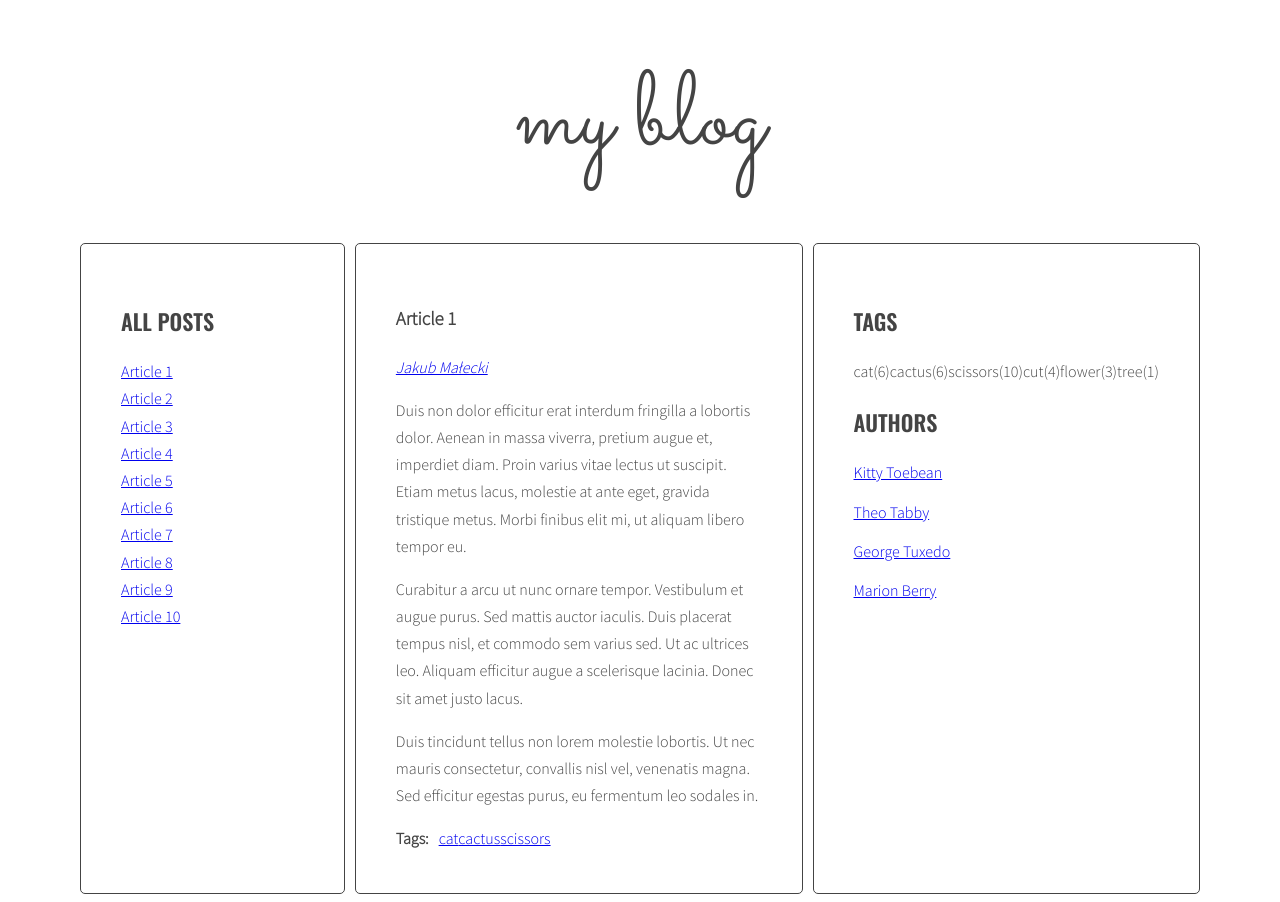
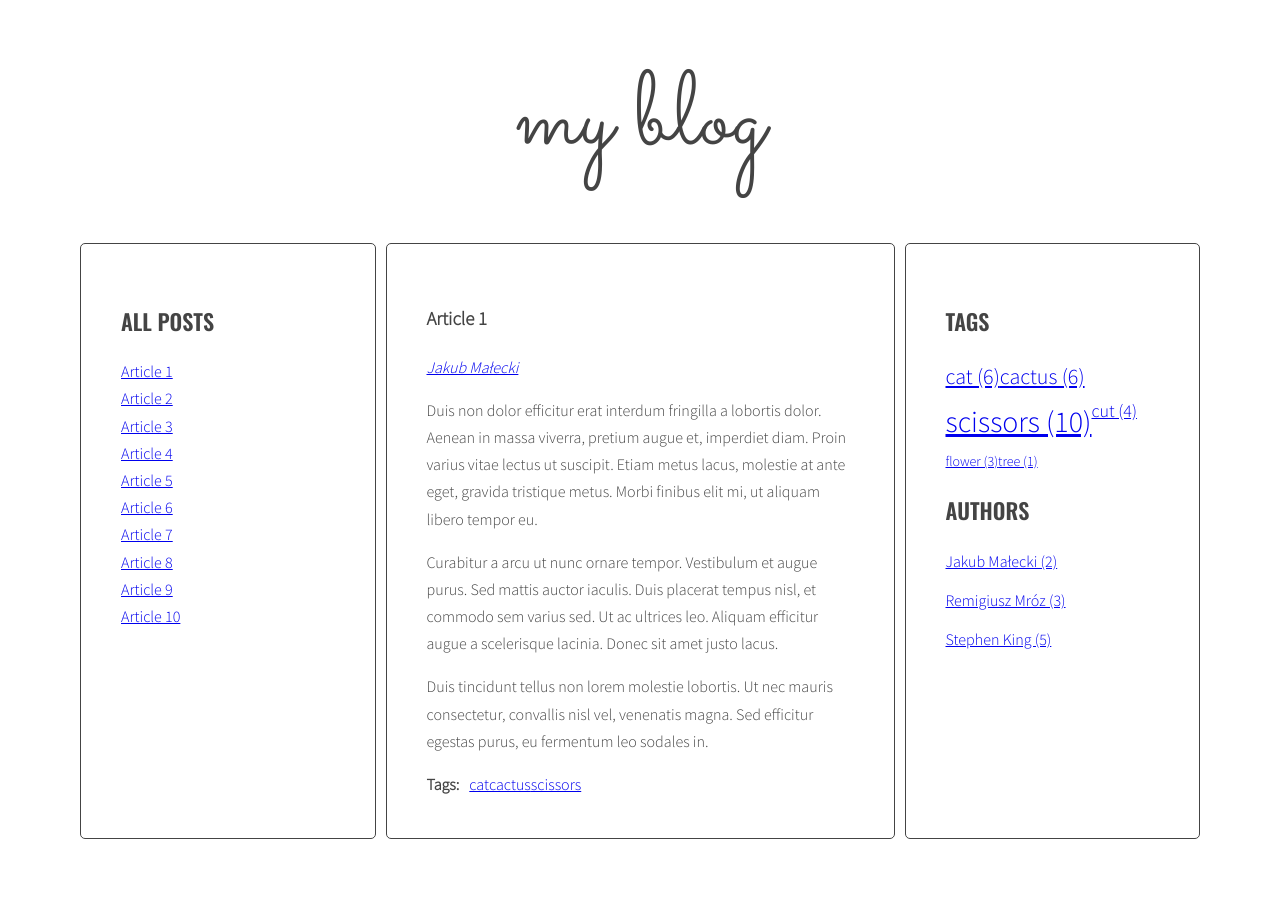
Before and after one commit to PGrunwald/javascript-blog, a website: page index.html in a window 1280 px wide. After the commit the page ends 847 px from the top, so only its background shows below. Drawn offline with nearby package versions, Linux system fonts and the light colour scheme.

Commit message:
Add generateAuthors function

```diff
--- a/index.html
+++ b/index.html
@@ -196,25 +196,7 @@
                   </ul>
                   <h2 class="section-title">Authors</h2>
                   <ul class="list authors">
-                    <li>
-                      <a href="#">
-                        <span class="author-name">Kitty Toebean</span>
-                      </a>
-                    </li>
-                    <li>
-                      <a href="#">
-                        <span class="author-name">Theo Tabby</span>
-                      </a>
-                    </li>
-                    <li>
-                      <a href="#">
-                        <span class="author-name">George Tuxedo</span>
-                      </a>
-                    </li>
-                    <li>
-                      <a href="#">
-                        <span class="author-name">Marion Berry</span>
-                      </a>
+
                     </li>
                   </ul>
                 </aside>
--- a/js/script.js
+++ b/js/script.js
@@ -6,6 +6,7 @@ const optArticleSelector = '.post',
   optArticleTagsSelector = '.post-tags .list',
   optArticleAuthorsSelector = '.post-author',
   optTagsListSelector = '.tag.list',
+  optAuthorsListSelector='.author.list',
   optCloudClassCount=5,
   optCloudClassPrefix='tag-size-',
   titleList = document.querySelector(optTitleListSelector),
@@ -18,30 +19,24 @@ function titleClickHandler(event) {
   event.preventDefault();
   const clickedElement = this;
 
-  /* remove class 'active' from all article links  */
   const activeLinks = document.querySelectorAll('.titles a.active');
 
   for (const activeLink of activeLinks) {
     activeLink.classList.remove('active');
   }
 
-  /* add class 'active' to the clicked link */
   clickedElement.classList.add('active');
 
-  /* remove class 'active' from all articles */
   const activeArticles = document.querySelectorAll('.posts .active');
 
   for (const activeArticle of activeArticles) {
     activeArticle.classList.remove('active');
   }
 
-  /* get 'href' attribute from the clicked link */
   const articleSelector = clickedElement.getAttribute('href');
 
-  /* find the correct article using the selector (value of 'href' attribute) */
   const targetArticle = document.querySelector(articleSelector)
 
-  /* add class 'active' to the correct article */
   targetArticle.classList.add('active');
 }
 
@@ -53,25 +48,19 @@ function clearTitles() {
 function generateTitleLinks(customSelector = '') {
   const articles = document.querySelectorAll(optArticleSelector + customSelector);
 
-  /* remove contents of titleList */
   clearTitles();
 
   let html = '';
 
-  /* for each article */
   for (const article of articles) {
-    /* get the article id */
+
     const articleId = article.getAttribute('id');
 
-    /* find the title element */
     const articleTitle = article.querySelector(optTitleSelector).innerHTML;
 
-    /* create HTML of the link */
     const linkHTML = '<li><a href="#' + articleId + '"><span>' + articleTitle + '</span></a></li>';
 
-    /* insert link into titleList */
     html = html + linkHTML;
-
   }
 
   titleList.innerHTML = html;
@@ -99,30 +88,37 @@ function calculateTagsParams(tags) {
     else if (tags[tag] < params.min) {
       params.min = tags[tag]
     }
-    // console.log(tag + 'is used' + tags[tag] + 'times');
   }
-
   return params;
 }
 
 function calculateTagClass(count,params){
 
+  if(count === 1 && params.min === 1) {
+    return optCloudClassPrefix + 1
+  } else {
+  const normalizedCount = count - params.min;
+  const normalizedMax = params.max - params.min;
+  const percentage = normalizedCount / normalizedMax;
+  const classNumber = Math.floor( percentage * (optCloudClassCount - 1) + 1 );
+
+  return optCloudClassPrefix + classNumber  ;
+  }
 }
 
 function generateTags() {
   let allTags = {};
 
-  /* START LOOP: for every article: */
   for (const article of articles) {
-    /* find tags wrapper */
+
     const tagsWrapper = article.querySelector(optArticleTagsSelector);
-    /* make html variable with empty string */
+
     let html = '';
-    /* get tags from data-tags attribute */
+
     const articleTags = article.getAttribute('data-tags');
-    /* split tags into array */
+
     const articleTagsArray = articleTags.split(' ');
-    /* START LOOP: for each tag */
+
     for (let tag of articleTagsArray) {
 
       const linkHTML = '<li><a href="#tag-' + tag + '"><span>' + tag + '</span></a></li>';
@@ -143,7 +139,7 @@ function generateTags() {
 
       let allTagsHTML = '';
       for (let tag in allTags) {
-        allTagsHTML += tag + '(' + allTags[tag] + ')';
+        allTagsHTML += '<li><a class="'+calculateTagClass(allTags[tag], tagsParams)+'" href="#tag-' + tag + '"><span>' + tag + ' (' + allTags[tag] + ')</span></a></li>';
       }
 
       tagList.innerHTML = allTagsHTML
@@ -154,65 +150,74 @@ function generateTags() {
 generateTags();
 
 function tagClickHandler(event) {
-  /* prevent default action for this event */
+
   event.preventDefault();
-  /* make new constant named "clickedElement" and give it the value of "this" */
+
   const clickedElement = this;
 
-  /* make a new constant "href" and read the attribute "href" of the clicked element */
   const href = clickedElement.getAttribute('href');
 
-  /* make a new constant "tag" and extract tag from the "href" constant */
   const tag = href.replace('#tag-', '');
-  /* find all tag links with class active */
+
   const tagLinks = document.querySelectorAll('a.active[href^="#tag-"]');
 
-  /* START LOOP: for each active tag link */
   for (const tagLink of tagLinks) {
-    /* remove class active */
+
     tagLink.classList.remove('active');
-    /* END LOOP: for each active tag link */
   }
 
-  /* find all tag links with "href" attribute equal to the "href" constant */
   const tagLinkshref = document.querySelectorAll('a[href="' + href + '"]')
-  /* START LOOP: for each found taaddg link */
 
   for (const tagLinkhref of tagLinkshref) {
-    /* add class active */
+
     tagLinkhref.classList.add('active');
   }
 
-  console.log('[data-tags~="' + tag + '"]');
-  /* END LOOP: for each found tag link *
-  /* execute function "generateTitleLinks" with article selector as argument */
   generateTitleLinks('[data-tags~="' + tag + '"]');
 }
 
 function addClickListenersToTags() {
-  /* find all links to tags */
 
   const tags = document.querySelectorAll('a[href^="#tag-"]');
-  console.log(tags);
-  /* START LOOP: for each link */
+
   for (const tag of tags) {
     tag.addEventListener('click', tagClickHandler);
   }
 }
+addClickListenersToTags()
 
 function generateAuthors() {
+
+  let allAuthors = {};
+
   for (const article of articles) {
 
     const authorsWrapper = article.querySelector(optArticleAuthorsSelector);
     const articleAuthor = article.getAttribute('data-author');
+    let html = '';
+
     const linkHTML = '<a href="#author-' + articleAuthor + '"><span>' + articleAuthor + '</span></a></li>';
-    authorsWrapper.innerHTML = linkHTML;
+    html = html + linkHTML;
+    authorsWrapper.innerHTML = html;
 
+    if (!allAuthors.hasOwnProperty(articleAuthor)) {
+        allAuthors[articleAuthor] = 1;
+    } else {
+        allAuthors[articleAuthor]++;
+    }
+
+    const authorList = document.querySelector('.authors');
+
+    let allAuthorsHTML = '';
+
+    for (let author in allAuthors) {
+     allAuthorsHTML += '<li><a href="#author-' + author + '">' + author + ' (' + allAuthors[author] + ') ' + '</a></li> ';
+    }
+
+    authorList.innerHTML = allAuthorsHTML;
   }
+
 }
-
-addClickListenersToTags()
-
 generateAuthors();
 
 function authorClickHandler() {
--- a/sass/style.scss
+++ b/sass/style.scss
@@ -118,3 +118,24 @@ body {
     margin: 0 10px 0 0;
   }
 }
+
+.list.tags{
+  display:flex;
+  flex-wrap:wrap;
+}
+
+.tag-size-1 {
+  font-size:14px;
+}
+.tag-size-2 {
+  font-size:18px;
+}
+.tag-size-3 {
+  font-size:22px;
+}
+.tag-size-4 {
+  font-size:26px;
+}
+.tag-size-5 {
+  font-size:30px;
+}
```
Also changed, not shown: css/style.css.
